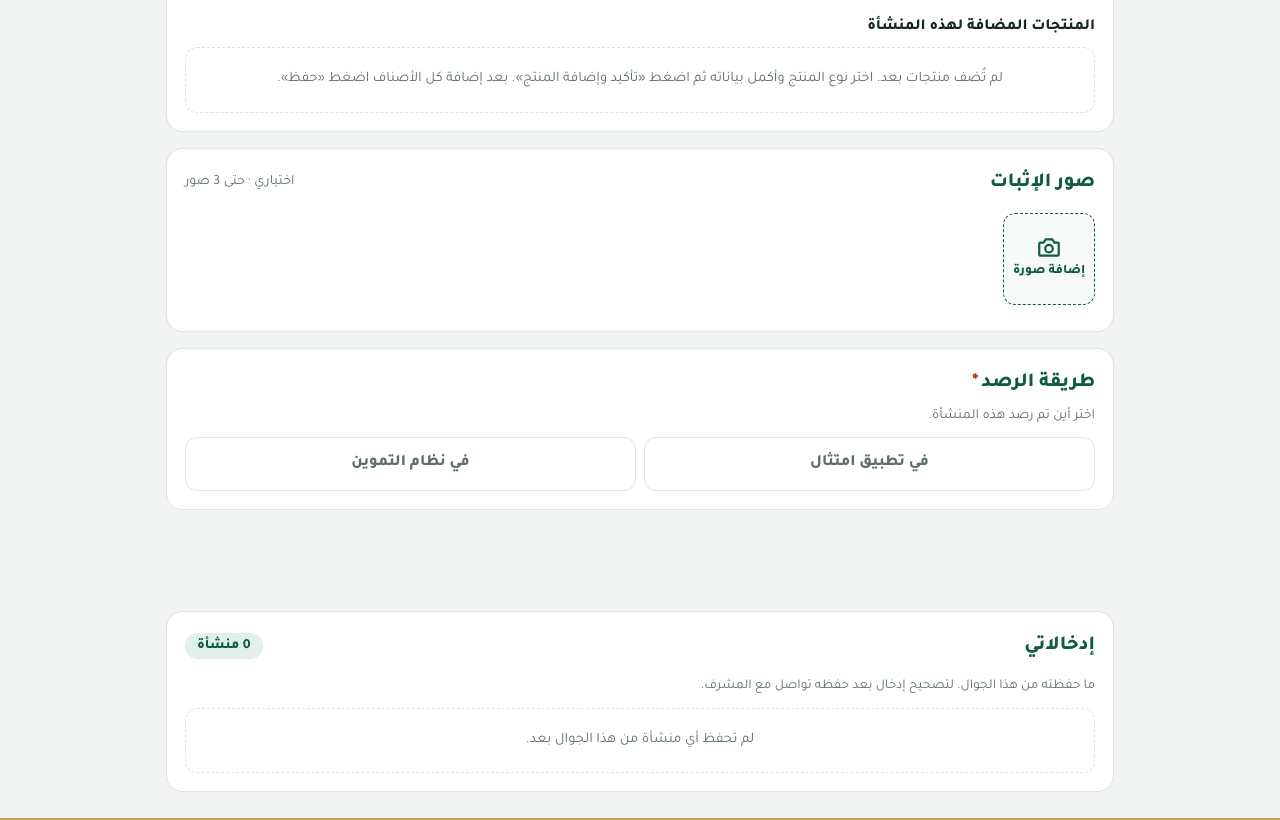
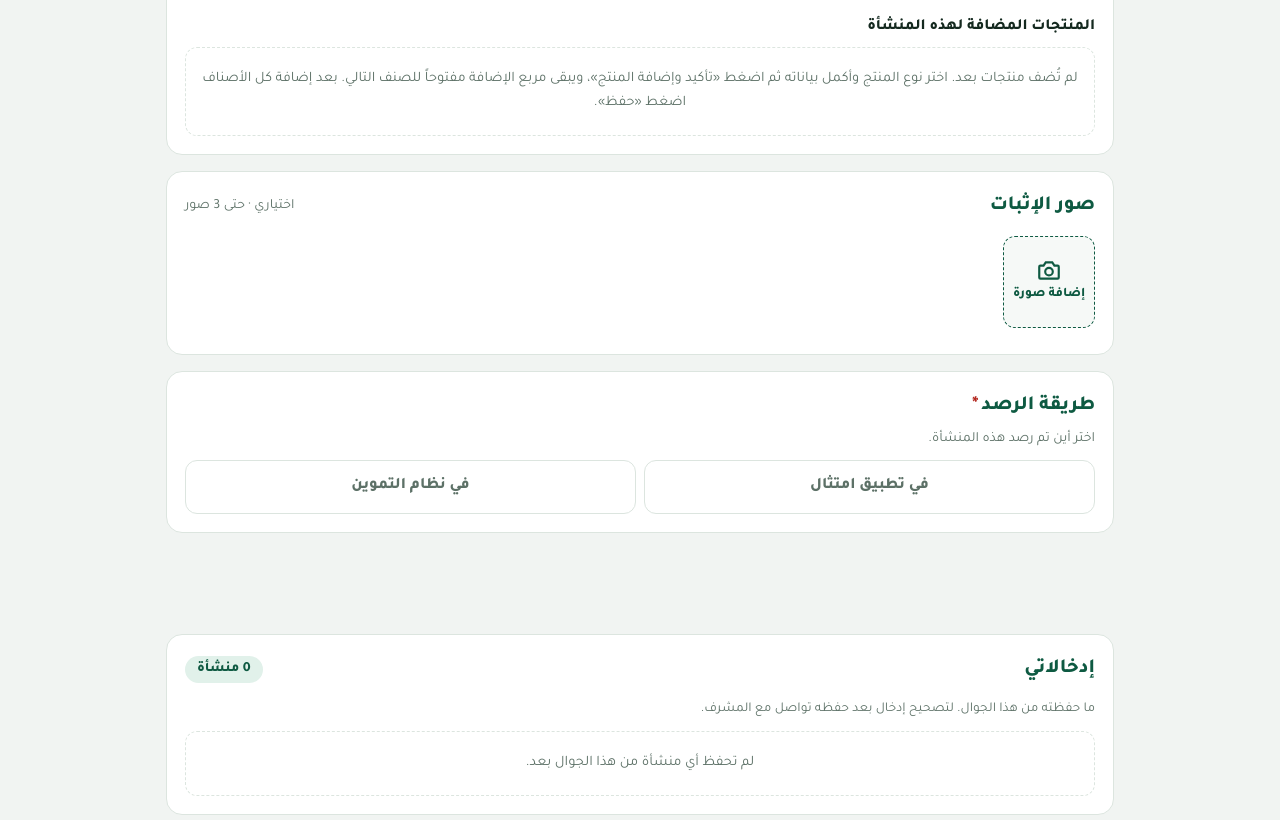
Before and after one commit to ABDULKARIM-SHOUK/ABDULKARIM-SHOUK.GITHUB.IO, a plain HTML site: page hasr/index.html in a window 1280 px wide. Shown: the part 1172-1992 px from the top of the page. Drawn offline with Linux system fonts and the light colour scheme; no server answers.

Commit message:
حصر المنتجات: إبقاء مربع إضافة المنتج ظاهراً وثبات الصفحة بعد التأكيد

```diff
--- a/hasr/index.html
+++ b/hasr/index.html
@@ -212,7 +212,7 @@ details summary{cursor:pointer;color:var(--brand-ink);font-weight:700;font-size:
         </div>
         <div class="added-h">المنتجات المضافة لهذه المنشأة</div>
         <div class="list" id="added"></div>
-        <div class="empty" id="added-empty">لم تُضف منتجات بعد. اختر نوع المنتج وأكمل بياناته ثم اضغط «تأكيد وإضافة المنتج». بعد إضافة كل الأصناف اضغط «حفظ».</div>
+        <div class="empty" id="added-empty">لم تُضف منتجات بعد. اختر نوع المنتج وأكمل بياناته ثم اضغط «تأكيد وإضافة المنتج»، ويبقى مربع الإضافة مفتوحاً للصنف التالي. بعد إضافة كل الأصناف اضغط «حفظ».</div>
         <div class="actions" id="c-open-row" hidden>
           <button type="button" class="btn ghost" id="c-open">+ إضافة منتج آخر</button>
           <span class="msg" id="a-msg" role="status"></span>
@@ -369,19 +369,20 @@ details summary{cursor:pointer;color:var(--brand-ink);font-weight:700;font-size:
   function resetComposer(){$('#c-type').value='';$('#c-prod').value='';$('#c-qty').value='';$('#c-qty').disabled=false;$('#c-unit').value='';$('#c-price').value='';
     setRadio('c-a','متوفر');setRadio('c-o','');syncNote();clearBad();S.unitTouched=false;
     S.cartEdit=-1;$('#c-title').textContent='إضافة منتج';$('#c-add').textContent='تأكيد وإضافة المنتج';$('#c-cancel').hidden=true;$('#composer').classList.remove('editing')}
-  $('#c-add').onclick=function(){var v=composerVal(),miss=[];clearBad();
+  function keepY(y){window.scrollTo({top:y,behavior:'instant'});requestAnimationFrame(function(){window.scrollTo({top:y,behavior:'instant'})})}
+  $('#c-add').onclick=function(){var y=window.scrollY,v=composerVal(),miss=[];clearBad();
     if(!v.ptype){miss.push('نوع المنتج');$('#c-type').classList.add('bad')}
     if(!v.prod){miss.push('اسم المنتج');$('#c-prod').classList.add('bad')}
     if(v.avail==='نافد')v.qty='0';
     if(v.qty===''||isNaN(parseFloat(v.qty))){miss.push('الكمية');$('#c-qty').classList.add('bad')}
     if(!v.unit&&v.avail!=='نافد'){miss.push('الوحدة');$('#c-unit').classList.add('bad')}
     if(!v.offer){miss.push('العرض من المصنع');$('#c-offer').classList.add('bad')}
-    if(miss.length){cmsg('أكمل: '+miss.join('، '),false);return}
+    if(miss.length){cmsg('أكمل: '+miss.join('، '),false);keepY(y);return}
     if(v.price&&isNaN(parseFloat(v.price))){$('#c-price').classList.add('bad');cmsg('السعر يجب أن يكون رقماً.',false);return}
     var editing=S.cartEdit>=0;if(editing)S.cart[S.cartEdit]=v;else S.cart.push(v);
     resetComposer();renderCart();saveDraft();
-    showComposer(false);amsg(editing?'تم تعديل المنتج ✓':'تمت إضافة «'+v.prod+'» ✓ لإضافة صنف آخر اضغط «+ إضافة منتج آخر»، وعند الانتهاء اضغط «حفظ».',true)};
-  $('#c-cancel').onclick=function(){resetComposer();renderCart();cmsg('',true);showComposer(!S.cart.length)};
+    showComposer(true);amsg('',true);cmsg(editing?'تم تعديل المنتج ✓ أكمل بالصنف التالي.':'تمت إضافة «'+v.prod+'» ✓ أكمل بالصنف التالي، وعند الانتهاء اضغط «حفظ».',true);keepY(y)};
+  $('#c-cancel').onclick=function(){var y=window.scrollY;resetComposer();renderCart();cmsg('',true);showComposer(true);keepY(y)};
   function editCartItem(i){showComposer(true);amsg('',true);var p=S.cart[i];S.cartEdit=i;fillTypeSelect($('#c-type'),p.ptype);$('#c-prod').value=p.prod;
     fillUnitSelect(p.unit);S.unitTouched=true;setRadio('c-a',p.avail||'متوفر');$('#c-qty').value=p.qty;syncAvail();$('#c-price').value=p.price||'';
     setRadio('c-o',p.offer);syncNote();clearBad();
@@ -533,7 +534,7 @@ details summary{cursor:pointer;color:var(--brand-ink);font-weight:700;font-size:
       var det=el('details');det.appendChild(el('summary','','عرض المنتجات'));det.appendChild(prodTable(v.products));row.appendChild(det);box.appendChild(row)})}
 
   /* ---------- boot ---------- */
-  renderInspector();fillTypeSelect($('#c-type'),'');fillUnitSelect('');loadDraft();renderCart();showComposer(!S.cart.length);renderMine();renderPhotos();locUI();pendUI();
+  renderInspector();fillTypeSelect($('#c-type'),'');fillUnitSelect('');loadDraft();renderCart();showComposer(true);renderMine();renderPhotos();locUI();pendUI();
   if(S.code&&S.round)$('#insp-rd').textContent='الجولة: '+S.round;
   (S.code?call('GET',{action:'whoami',code:S.code},null,20000):call('GET',{action:'types'},null,20000)).then(function(j){
     if(S.code&&j&&j.codeInvalid){S.code='';S.who='';sdel(K.code);sdel(K.who);renderInspector();codeMsg('رمزك لم يعد صالحاً. أدخل الرمز الجديد من المشرف.');}
```
